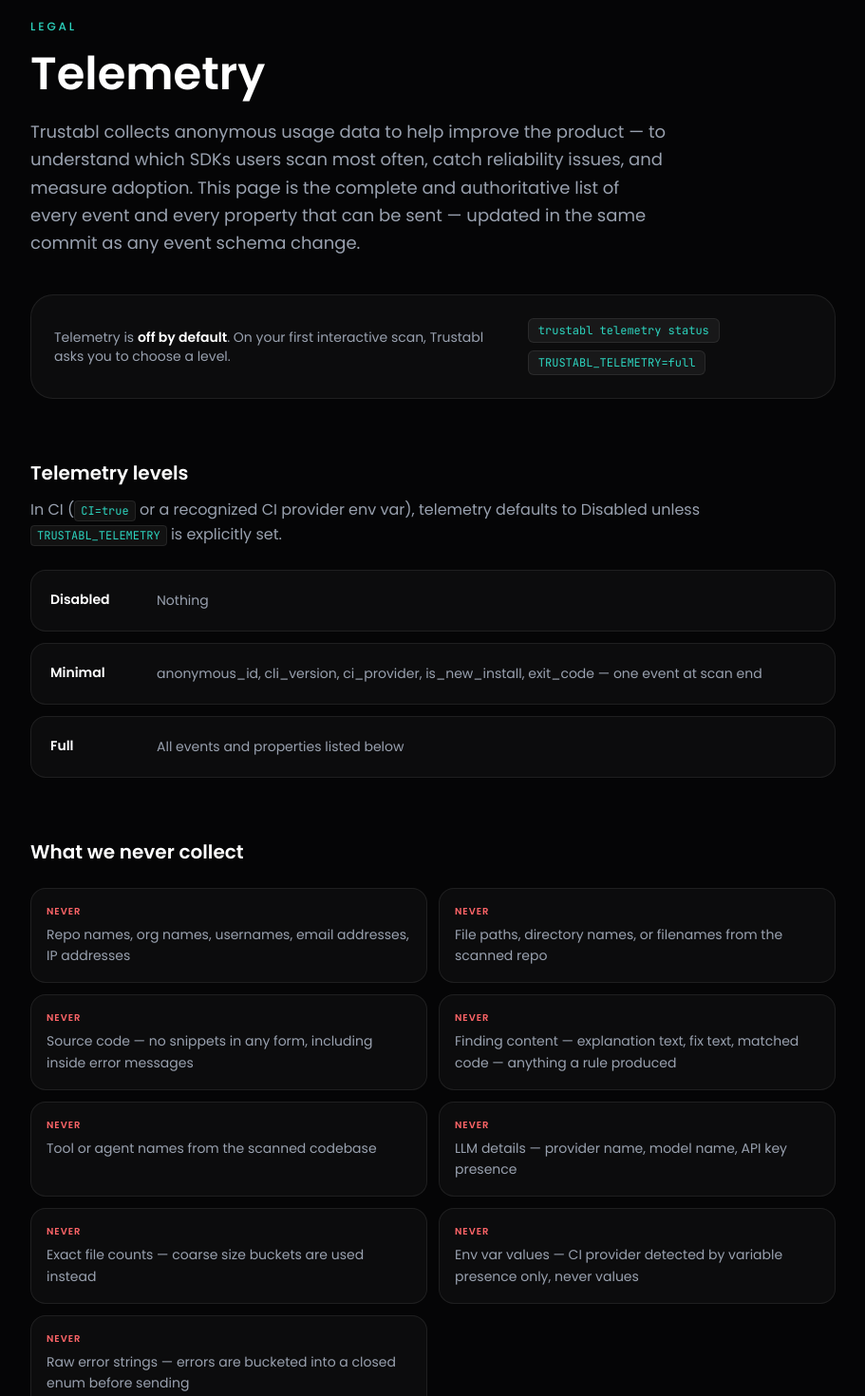
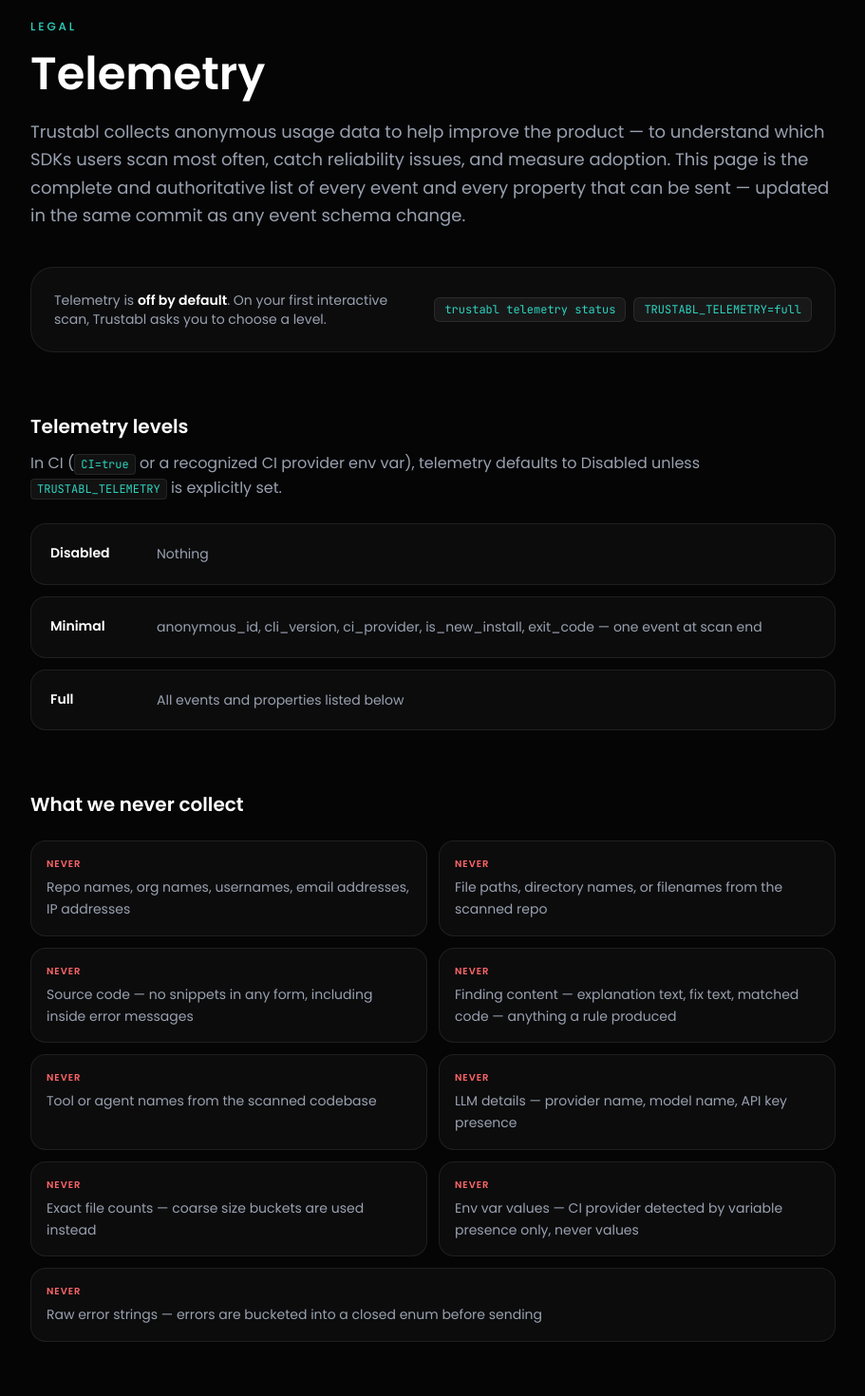
Before and after one commit to controlzane/trustabl, a Next.js app: page /telemetry in a window 1280 px wide. Shown: the part 140-1610 px from the top of the page at 95% size, without its empty margins (184-1095 px from the left). Built offline with nearby package versions, Linux system fonts and the light colour scheme.

Commit message:
telemetry improvements

```diff
--- a/src/app/telemetry/page.tsx
+++ b/src/app/telemetry/page.tsx
@@ -172,16 +172,16 @@
         <section className="mx-auto max-w-4xl px-4 py-24 sm:px-6">
           <p className="mb-3 text-xs font-medium uppercase tracking-[0.24em] text-[#2DD4BF]">Legal</p>
           <h1 className="text-4xl font-semibold leading-tight lg:text-5xl">Telemetry</h1>
-          <p className="mt-4 max-w-2xl text-lg leading-relaxed text-gray-400">
+          <p className="mt-4 text-lg leading-relaxed text-gray-400">
             Trustabl collects anonymous usage data to help improve the product — to understand which SDKs users scan most often, catch reliability issues, and measure adoption. This page is the complete and authoritative list of every event and every property that can be sent — updated in the same commit as any event schema change.
           </p>
 
           {/* Opt-in summary bar */}
           <div className="mt-10 flex flex-col items-start justify-between gap-4 rounded-3xl border border-white/8 bg-white/[0.03] p-6 sm:flex-row sm:items-center">
-            <p className="text-sm text-gray-400">
+            <p className="max-w-md text-sm text-gray-400">
               Telemetry is <span className="font-semibold text-white">off by default</span>. On your first interactive scan, Trustabl asks you to choose a level.
             </p>
-            <div className="flex flex-wrap gap-2">
+            <div className="flex flex-shrink-0 flex-wrap gap-2">
               <code className="rounded-md border border-white/8 bg-white/[0.05] px-2.5 py-1 font-mono text-xs text-[#2DD4BF]">trustabl telemetry status</code>
               <code className="rounded-md border border-white/8 bg-white/[0.05] px-2.5 py-1 font-mono text-xs text-[#2DD4BF]">TRUSTABL_TELEMETRY=full</code>
             </div>
@@ -207,8 +207,8 @@
           <div className="mt-16">
             <h2 className="mb-2 text-xl font-semibold text-white">What we never collect</h2>
             <div className="mt-6 grid gap-3 sm:grid-cols-2">
-              {NEVER_COLLECT.map((item) => (
-                <div key={item} className="rounded-2xl border border-white/8 bg-white/[0.03] p-4">
+              {NEVER_COLLECT.map((item, i) => (
+                <div key={item} className={`rounded-2xl border border-white/8 bg-white/[0.03] p-4 ${i === NEVER_COLLECT.length - 1 && NEVER_COLLECT.length % 2 === 1 ? 'sm:col-span-2' : ''}`}>
                   <div className="mb-1.5 text-[10px] font-semibold uppercase tracking-widest text-red-400">Never</div>
                   <p className="text-sm leading-relaxed text-gray-400">{item}</p>
                 </div>
@@ -364,10 +364,6 @@
               Questions? <a href="https://github.com/trustabl/trustabl/issues" target="_blank" rel="noopener noreferrer" className="text-[#2DD4BF] hover:underline">Open an issue</a> or join the{' '}
               <a href="https://discord.gg/maQ7QMPsB" target="_blank" rel="noopener noreferrer" className="text-[#2DD4BF] hover:underline">Discord</a>.
             </p>
-            <p className="mt-2">
-              This page is updated in the same commit as any event schema change. Source:{' '}
-              <a href="https://github.com/trustabl/trustabl/blob/main/TELEMETRY.md" target="_blank" rel="noopener noreferrer" className="text-[#2DD4BF] hover:underline">TELEMETRY.md</a>
-            </p>
           </div>
         </section>
       </main>
```
